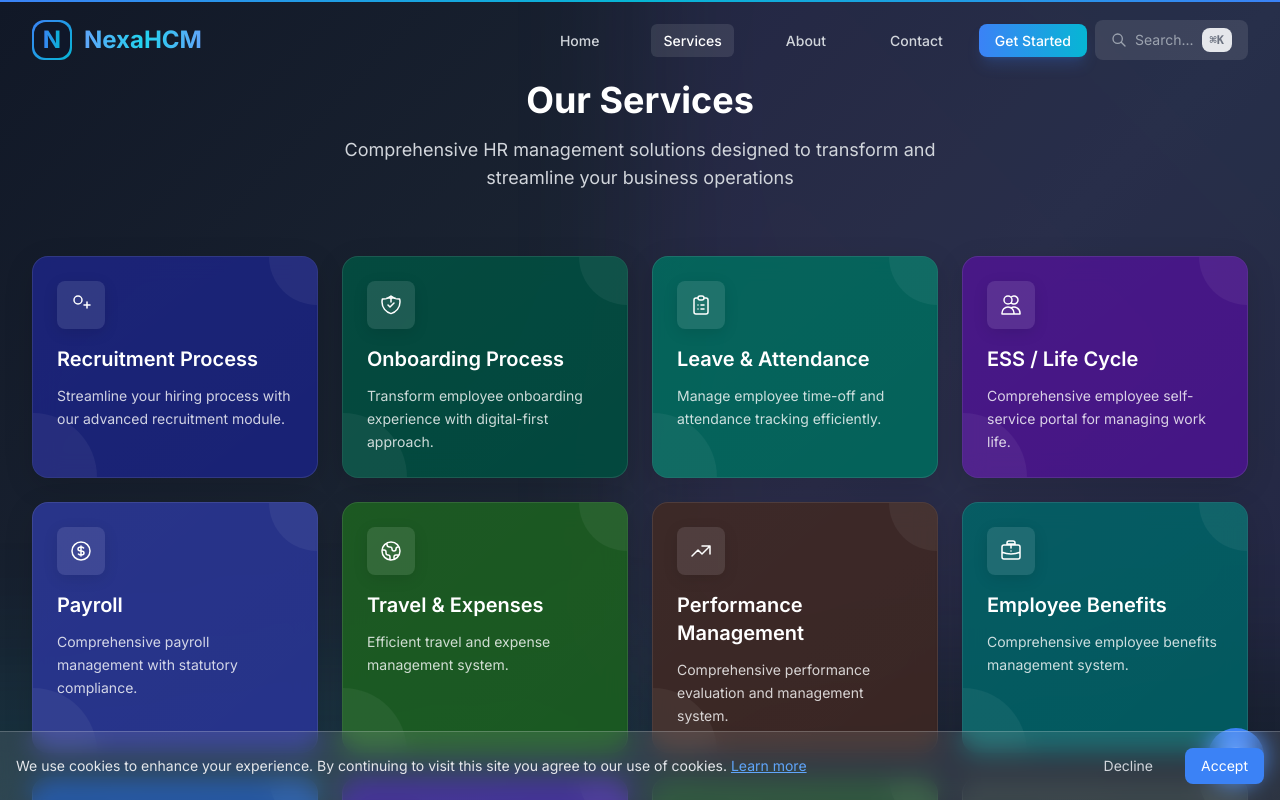
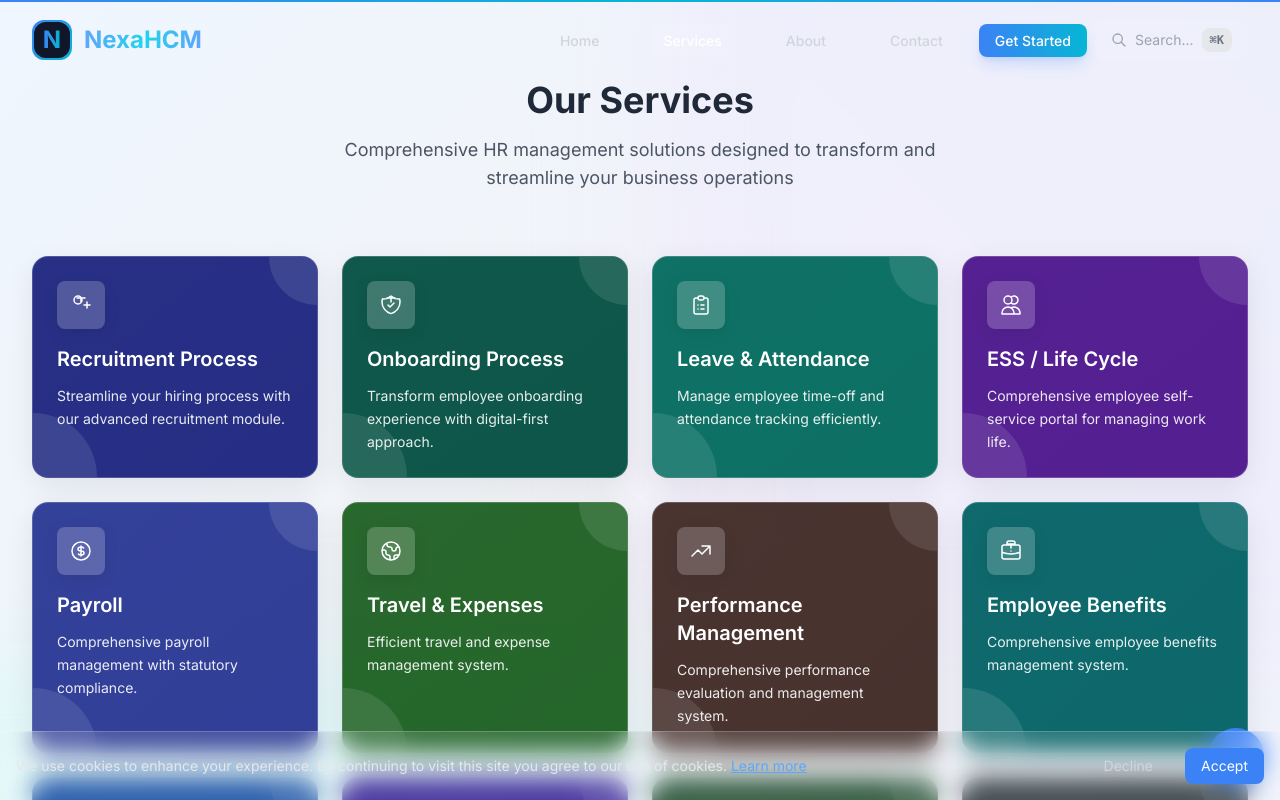
Before and after one commit to Prasanthk4/nexahcm, a React (Vite) app: page /services in a window 1280 px wide. Shown: the top 800 px of the page. Built offline with nearby package versions, Linux system fonts and the light colour scheme.

Commit message:
style: Update Services page with light background theme

```diff
--- a/src/pages/Services.jsx
+++ b/src/pages/Services.jsx
@@ -155,7 +155,7 @@ const modules = [
     bgColor: 'bg-[#1a237e]', // Deep blue
     icon: (
       <svg className="w-6 h-6" fill="none" viewBox="0 0 24 24" stroke="currentColor">
-        <path strokeLinecap="round" strokeLinejoin="round" strokeWidth={1.5} d="M18 9v3m0 0v3m0-3h3m-3 0h-3m-2-5a4 4 0 11-8 0 4 4 0 018 0z" />
+        <path strokeLinecap="round" strokeLinejoin="round" strokeWidth={1.5} d="M18 9v3m0 0v3m0-3h3m-3 0h-3m-2-5a4 4 0 11-8 0 4 4 0 018 0z M12 9V5m0 0v4m0-4h4m-4 0H8" />
       </svg>
     ),
     shortDesc: 'Streamline your hiring process with our advanced recruitment module.',
@@ -1145,9 +1145,9 @@ const ServiceCard = ({ service, index, onClick }) => {
     <motion.div
       key={service.title}
       className={`group cursor-pointer ${bgColor} rounded-2xl p-6
-        backdrop-blur-md bg-opacity-90 border border-white/10
-        shadow-[0_8px_30px_rgb(0,0,0,0.12)]
-        hover:shadow-[0_8px_30px_rgb(0,0,0,0.24)]
+        backdrop-blur-md bg-opacity-95 border border-white/20
+        shadow-[0_8px_30px_rgb(0,0,0,0.08)]
+        hover:shadow-[0_8px_30px_rgb(0,0,0,0.12)]
         backdrop-filter relative overflow-hidden
         transition-all duration-300 ease-in-out`}
       initial={{ opacity: 0, y: 20 }}
@@ -1160,13 +1160,13 @@ const ServiceCard = ({ service, index, onClick }) => {
       <div className="absolute inset-0 bg-gradient-to-br from-white/10 to-transparent opacity-10 rounded-2xl" />
 
       {/* Decorative circle */}
-      <div className="absolute -top-12 -right-12 w-24 h-24 rounded-full bg-white/5" />
-      <div className="absolute -bottom-16 -left-16 w-32 h-32 rounded-full bg-white/5" />
+      <div className="absolute -top-12 -right-12 w-24 h-24 rounded-full bg-white/10" />
+      <div className="absolute -bottom-16 -left-16 w-32 h-32 rounded-full bg-white/10" />
 
       {/* Content */}
       <div className="relative z-10">
         <div className="w-12 h-12 mb-4">
-          <div className={`w-full h-full rounded-lg bg-white/10
+          <div className={`w-full h-full rounded-lg bg-white/20
             flex items-center justify-center transform
             group-hover:scale-110 transition-transform duration-300
             shadow-[0_4px_15px_rgb(0,0,0,0.1)]`}
@@ -1182,7 +1182,7 @@ const ServiceCard = ({ service, index, onClick }) => {
           {service.title}
         </h3>
 
-        <p className="text-white/80 text-sm leading-relaxed
+        <p className="text-white/90 text-sm leading-relaxed
           group-hover:text-white transition-colors duration-300">
           {service.description || service.shortDesc}
         </p>
@@ -1190,7 +1190,7 @@ const ServiceCard = ({ service, index, onClick }) => {
         {/* Hover indicator */}
         <div className="absolute bottom-4 right-6 opacity-0 transform translate-x-2
           group-hover:opacity-100 group-hover:translate-x-0
-          transition-all duration-300 text-white/60">
+          transition-all duration-300 text-white/80">
           <svg className="w-5 h-5" fill="none" viewBox="0 0 24 24" stroke="currentColor">
             <path strokeLinecap="round" strokeLinejoin="round" strokeWidth={2}
               d="M9 5l7 7-7 7" />
@@ -1205,24 +1205,24 @@ const Services = () => {
   const [selectedModule, setSelectedModule] = useState(null);
 
   return (
-    <div className="min-h-screen bg-gradient-to-br from-gray-900 via-gray-800 to-gray-900
+    <div className="min-h-screen bg-gradient-to-br from-blue-50 via-gray-100 to-indigo-50
       py-20 px-4 sm:px-6 lg:px-8 relative overflow-hidden">
 
       {/* Background decoration */}
       <div className="absolute inset-0 overflow-hidden">
         <div className="absolute -top-1/2 -right-1/2 w-full h-full
-          bg-gradient-to-bl from-blue-500/10 to-purple-500/10 blur-3xl" />
+          bg-gradient-to-bl from-blue-100/50 to-purple-100/50 blur-3xl" />
         <div className="absolute -bottom-1/2 -left-1/2 w-full h-full
-          bg-gradient-to-tr from-emerald-500/10 to-cyan-500/10 blur-3xl" />
+          bg-gradient-to-tr from-emerald-100/50 to-cyan-100/50 blur-3xl" />
       </div>
 
       {/* Content */}
       <div className="relative z-10 max-w-7xl mx-auto">
         <div className="text-center mb-16">
-          <h2 className="text-4xl font-bold text-white mb-4">
+          <h2 className="text-4xl font-bold text-gray-800 mb-4">
             Our Services
           </h2>
-          <p className="text-lg text-gray-300 max-w-2xl mx-auto">
+          <p className="text-lg text-gray-600 max-w-2xl mx-auto">
             Comprehensive HR management solutions designed to transform and streamline your business operations
           </p>
         </div>
```
